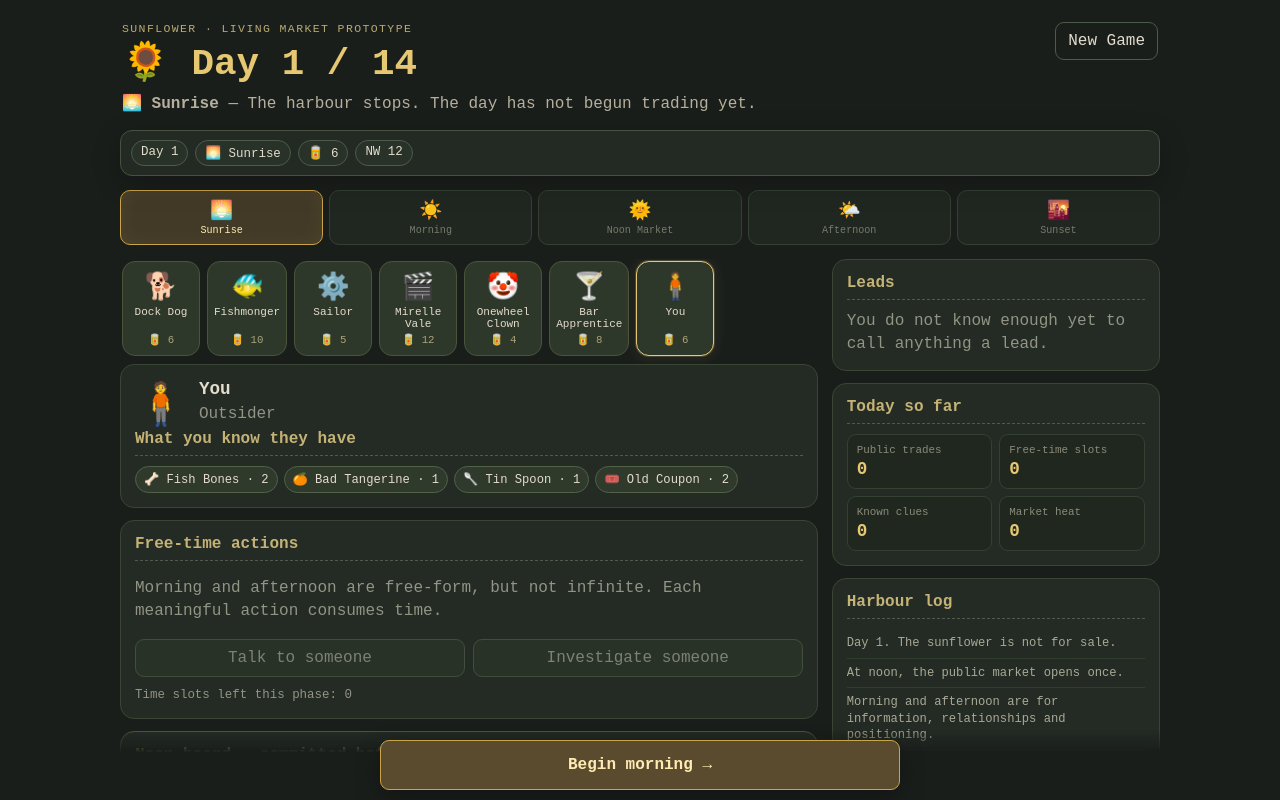
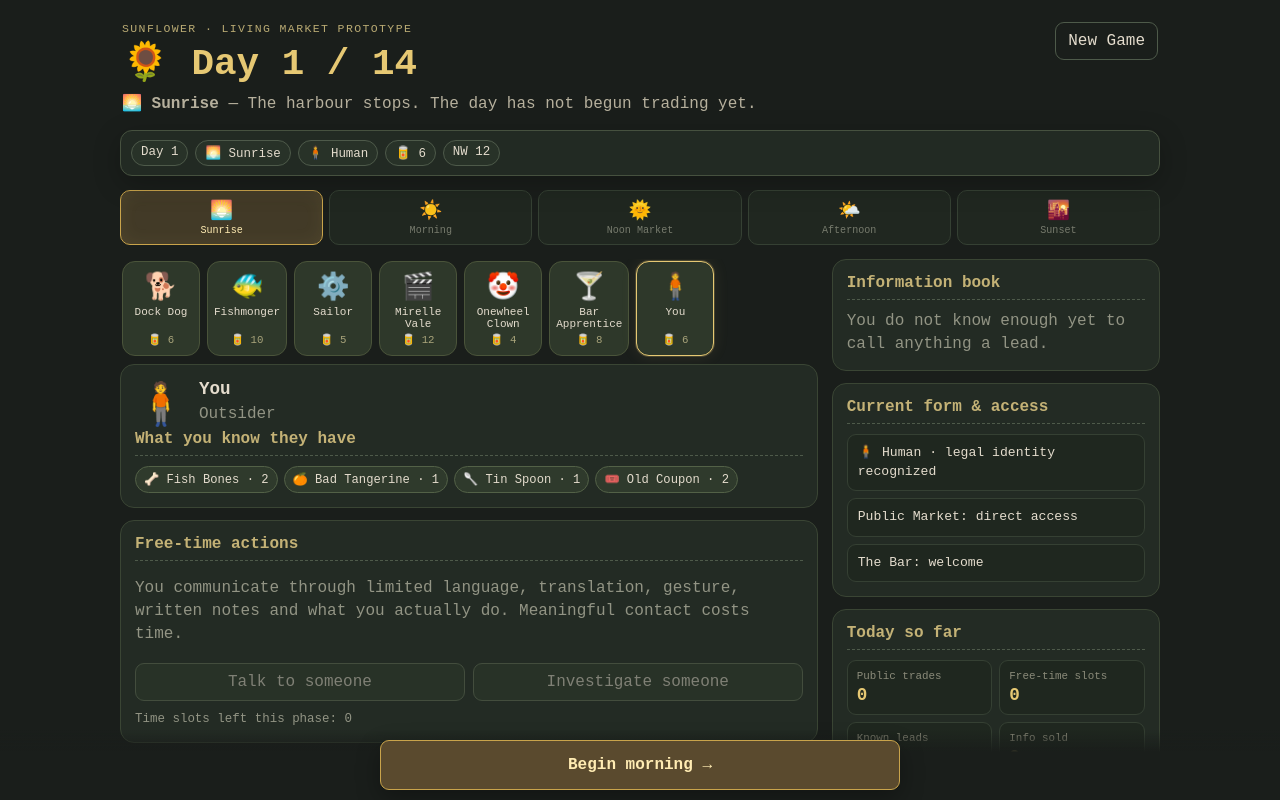
Before and after one commit to Tiutmattiu/Sunflower, a React (Vite) app: page / in a window 1280 px wide. Both pictures are taken after a click on the button "Enter the harbour →". Shown: the top 800 px of the page. Built offline with nearby package versions, Linux system fonts and the light colour scheme.

Commit message:
Surface tradable leads and player form access

```diff
--- a/src/App.jsx
+++ b/src/App.jsx
@@ -1,15 +1,19 @@
 import React, { useMemo, useState } from "react";
 import "./index.css";
-import { ITEMS, NPC_PROFILES, PHASE_COPY, SARDINE } from "./gameData";
+import { FORMS, ITEMS, NPC_PROFILES, PHASE_COPY, SARDINE } from "./gameData";
 import {
   advancePhase,
+  canAccessVenue,
   createGame,
+  informationBuyers,
+  knownItemsForTrader,
   labelShort,
   netWorth,
   performFreeAction,
   resetOrders,
   resolveEvent,
   resolveNoonMarket,
+  sellInformation,
   unique,
 } from "./gameEngine";
 import { visibleMarketBoard } from "./npcAI";
@@ -18,28 +22,6 @@ function itemLabel(item) {
   if (!item) return "nothing";
   const data = ITEMS[item];
   return `${data?.icon || "📦"} ${item} · ${data?.value ?? 0}`;
-}
-
-function visibleStockForPlayer(game, trader) {
-  if (trader.id === "player") return trader.inventory;
-
-  const publicStock = (NPC_PROFILES[trader.id]?.publicStock || [])
-    .filter((item) => trader.inventory.includes(item));
-  const known = [...publicStock];
-
-  // A public trade makes the buyer's newly acquired item market knowledge.
-  game.history.forEach((trade) => {
-    if (trade.from === trader.id && trader.inventory.includes(trade.item)) known.push(trade.item);
-  });
-
-  // First-pass investigation rule: spending time on a trader reveals one otherwise hidden holding.
-  // Later this will become source/confidence-based knowledge rather than a binary reveal.
-  if (game.intel[`${trader.id}:clue`]) {
-    const hidden = trader.inventory.find((item) => !known.includes(item));
-    if (hidden) known.push(hidden);
-  }
-
-  return unique(known);
 }
 
 function PhaseStrip({ game }) {
@@ -144,13 +126,14 @@ function MarketBoard({ game }) {
   return (
     <section className="card market-card">
       <div className="section-title">Noon board · committed before opening</div>
-      <p className="muted board-note">These are real NPC intentions for today. They will not be rerolled when you clear the market.</p>
+      <p className="muted board-note">These are real NPC intentions for today. New information can change a Morning plan, but clearing never rerolls it.</p>
       <div className="stack">
         {board.length ? board.map((order, index) => (
           <div className="mini-card" key={`${order.from}-${order.wantItem}-${index}`}>
             <div><strong>{game.traders[order.from].icon} {game.traders[order.from].name}</strong> bids {order.sardines}🥫 for {labelShort(order.wantItem)}</div>
+            <div className="small muted">Why this source is known: {order.knowledgeBasis}</div>
           </div>
-        )) : <div className="muted">No NPC order clears at current prices. That is also market information.</div>}
+        )) : <div className="muted">No NPC order clears at current prices and current knowledge. That is also market information.</div>}
       </div>
     </section>
   );
@@ -212,7 +195,7 @@ function ActionPanel({ game, selectedId, onAction }) {
   return (
     <section className="card">
       <div className="section-title">Free-time actions</div>
-      <p className="muted">Morning and afternoon are free-form, but not infinite. Each meaningful action consumes time.</p>
+      <p className="muted">You communicate through limited language, translation, gesture, written notes and what you actually do. Meaningful contact costs time.</p>
       <div className="action-grid">
         <button className="btn" disabled={!active} onClick={() => onAction("talk", selectedId)}>
           Talk to {selectedId === "player" ? "someone" : selected.name}
@@ -226,15 +209,39 @@ function ActionPanel({ game, selectedId, onAction }) {
   );
 }
 
-function LeadsPanel({ game }) {
-  const entries = Object.entries(game.intel);
+function LeadsPanel({ game, onSell }) {
+  const active = ["morning", "afternoon"].includes(game.phase) && game.actionsRemaining > 0;
+  const entries = [...game.information].reverse();
   return (
     <section className="card">
-      <div className="section-title">Leads</div>
+      <div className="section-title">Information book</div>
       <div className="stack">
-        {entries.length ? entries.map(([key, value]) => (
-          <div className="mini-card" key={key}>{value}</div>
-        )) : <div className="muted">You do not know enough yet to call anything a lead.</div>}
+        {entries.length ? entries.map((info) => {
+          const buyers = informationBuyers(game, info);
+          return (
+            <div className="mini-card" key={info.id}>
+              <div>{info.text}</div>
+              <div className="small muted">
+                {info.source} · confidence {info.confidence} · observed D{info.observedDay}
+                {info.exclusive ? " · probably exclusive" : ""}
+              </div>
+              {!!buyers.length && (
+                <div className="action-grid">
+                  {buyers.map((buyerId) => (
+                    <button
+                      className="btn"
+                      key={`${info.id}-${buyerId}`}
+                      disabled={!active}
+                      onClick={() => onSell(info.id, buyerId)}
+                    >
+                      Sell lead to {game.traders[buyerId].name} · 1🥫
+                    </button>
+                  ))}
+                </div>
+              )}
+            </div>
+          );
+        }) : <div className="muted">You do not know enough yet to call anything a lead.</div>}
       </div>
     </section>
   );
@@ -255,17 +262,22 @@ export default function App() {
   const player = traders.player;
   const selected = traders[game.selected] || player;
   const phase = PHASE_COPY[game.phase];
+  const form = FORMS[game.playerState.form];
   const usedItems = game.playerOrders.map((order) => order.offerItem).filter(Boolean);
   const plannedSardines = game.playerOrders.reduce((sum, order) => sum + Number(order.sardines || 0), 0);
 
   const visibleByTrader = useMemo(() => Object.fromEntries(
-    Object.values(traders).map((trader) => [trader.id, visibleStockForPlayer(game, trader)])
+    Object.values(traders).map((trader) => [trader.id, knownItemsForTrader(game, trader.id)])
   ), [game, traders]);
 
-  const selectedIntel = useMemo(() => ({
-    style: game.intel[`${selected.id}:style`],
-    clue: game.intel[`${selected.id}:clue`],
-  }), [game.intel, selected.id]);
+  const selectedIntel = useMemo(() => {
+    const styleInfo = game.information.find((info) => info.subjectId === selected.id && info.claimType === "style");
+    const pressureInfo = [...game.information].reverse().find((info) => info.subjectId === selected.id && info.claimType === "pressure");
+    return {
+      style: styleInfo?.text?.replace(`${selected.name} trades like a `, "").replace(/\.$/, "") || game.intel[`${selected.id}:style`],
+      clue: pressureInfo?.text || game.intel[`${selected.id}:clue`],
+    };
+  }, [game.information, game.intel, selected.id, selected.name]);
 
   function setSelected(id) {
     setGame((current) => ({ ...current, selected: id }));
@@ -304,6 +316,10 @@ export default function App() {
     setGame((current) => performFreeAction(current, action, targetId));
   }
 
+  function handleSellInformation(infoId, buyerId) {
+    setGame((current) => sellInformation(current, infoId, buyerId));
+  }
+
   function handleEvent(id, action, bid) {
     setGame((current) => resolveEvent(current, id, action, bid));
   }
@@ -331,6 +347,7 @@ export default function App() {
         <div className="sticky-status">
           <span>Day {game.day}</span>
           <span>{phase.icon} {phase.title}</span>
+          <span>{form.icon} {form.label}</span>
           <span>{SARDINE} {player.sardines}</span>
           <span>NW {netWorth(player)}</span>
         </div>
@@ -339,7 +356,7 @@ export default function App() {
 
         {game.ended && (
           <section className={`end-box ${game.winner ? "win-box" : "lose-box"}`}>
-            <h2>{game.winner ? "🌻 You acquired the sunflower." : "The final sunset passed."}</h2>
+            <h2>{game.winner ? "🌻 You acquired the sunflower." : "This prototype life ended."}</h2>
             <p>{game.finalText}</p>
             {game.style && <div className="style-box"><strong>{game.style.name}</strong><p>{game.style.description}</p></div>}
           </section>
@@ -375,7 +392,7 @@ export default function App() {
             {!game.ended && game.phase === "morning" && (
               <section className="card order-card">
                 <div className="section-title">Your noon orders</div>
-                <p className="muted board-note">Prototype rule: up to three committed offers. You can only target stock you have actually confirmed.</p>
+                <p className="muted board-note">Prototype rule: up to three committed offers. You can target confirmed or still-believed stock; stale information can fail at clearing.</p>
                 <div className="stack">
                   {game.playerOrders.map((order, index) => (
                     <OrderRow
@@ -423,15 +440,24 @@ export default function App() {
           </div>
 
           <aside className="right-col">
-            <LeadsPanel game={game} />
+            <LeadsPanel game={game} onSell={handleSellInformation} />
+
+            <section className="card">
+              <div className="section-title">Current form & access</div>
+              <div className="stack">
+                <div className="mini-card">{form.icon} {form.label} · legal identity {game.playerState.legalIdentity.status}</div>
+                <div className="mini-card">Public Market: {canAccessVenue(game, "formalMarket") ? "direct access" : "proxy required"}</div>
+                <div className="mini-card">The Bar: {canAccessVenue(game, "bar") ? "welcome" : "no direct access"}</div>
+              </div>
+            </section>
 
             <section className="card">
               <div className="section-title">Today so far</div>
               <div className="stat-grid">
                 <div><span>Public trades</span><strong>{game.history.filter((trade) => trade.day === game.day).length}</strong></div>
                 <div><span>Free-time slots</span><strong>{game.actionsRemaining}</strong></div>
-                <div><span>Known clues</span><strong>{Object.keys(game.intel).length}</strong></div>
-                <div><span>Market heat</span><strong>{Object.values(game.heat).reduce((sum, n) => sum + n, 0)}</strong></div>
+                <div><span>Known leads</span><strong>{game.information.length}</strong></div>
+                <div><span>Info sold</span><strong>{game.stats.informationSales}</strong></div>
               </div>
             </section>
 
```
